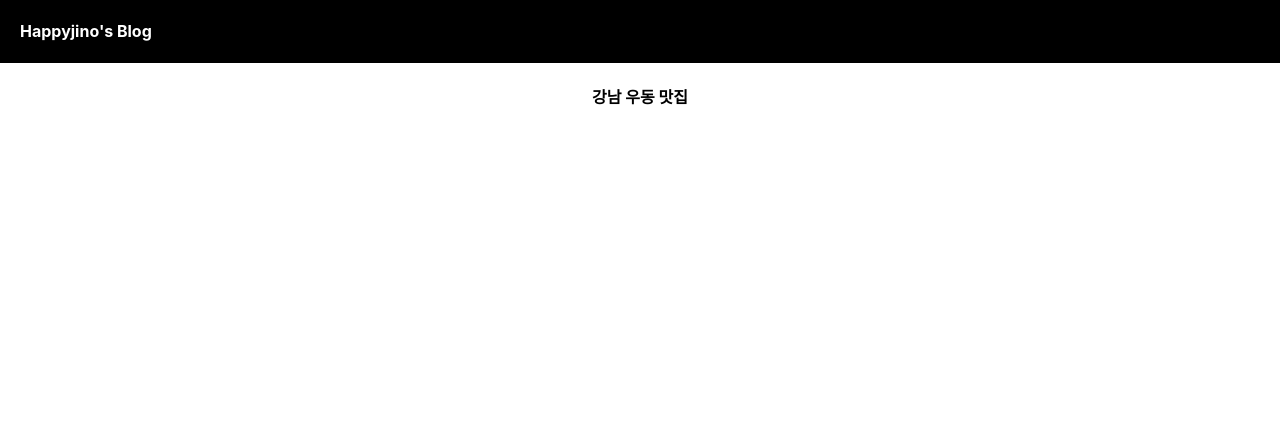
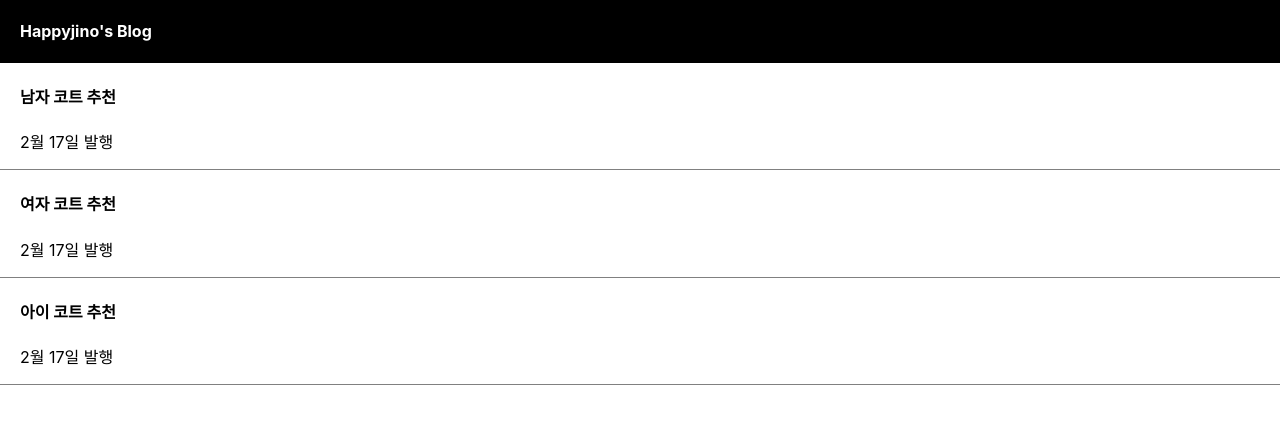
Before and after one commit to happyjino/react-study, a React (Create React App) app in the folder blog/: page / in a window 1280 px wide. Shown: the top 424 px of the page. Built offline with nearby package versions, Linux system fonts and the light colour scheme.

Commit message:
코딩애플 리액트 3강 - state에 대해서

```diff
--- a/blog/src/App.css
+++ b/blog/src/App.css
@@ -1,5 +1,15 @@
 .App {
   text-align: center;
+}
+
+.div{
+  box-sizing: border-box;
+}
+
+.list{
+  padding-left: 20px;
+  text-align: left;
+  border-bottom: 1px solid grey;
 }
 
 .black-nav{
--- a/blog/src/App.js
+++ b/blog/src/App.js
@@ -1,16 +1,30 @@
 import logo from './logo.svg';
 import './App.css';
-
+import {useState} from 'react';
 function App() {
 
-  let post = '강남 우동 맛집';
+  // let post = '강남 우동 맛집'; // 서버에서 받아올 내용
+  let [글제목1, setTitle1] = useState('남자 코트 추천');
+  let [글제목2, setTitle2] = useState('여자 코트 추천');
+  let [글제목3, setTitle3] = useState('아이 코트 추천');
 
   return (
     <div className="App">
       <div className="black-nav">
         <h4>Happyjino's Blog</h4>
       </div>
-      <h4>{post}</h4>
+      <div className="list">
+        <h4>{글제목1}</h4>
+        <p>2월 17일 발행</p>
+      </div>
+      <div className="list">
+        <h4>{글제목2}</h4>
+        <p>2월 17일 발행</p>
+      </div>
+      <div className="list">
+        <h4>{글제목3}</h4>
+        <p>2월 17일 발행</p>
+      </div>
     </div>
   );
 }
```
